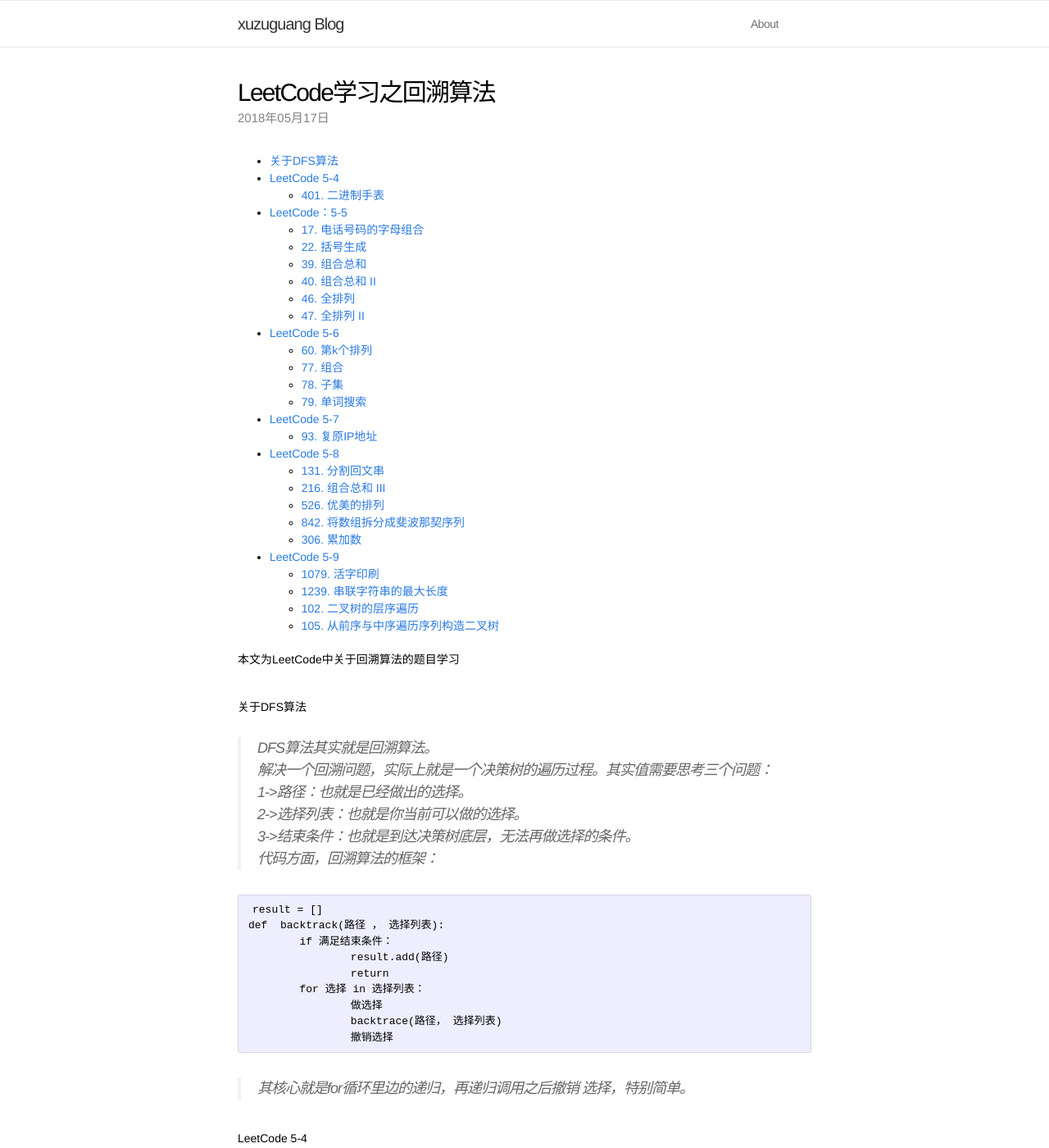
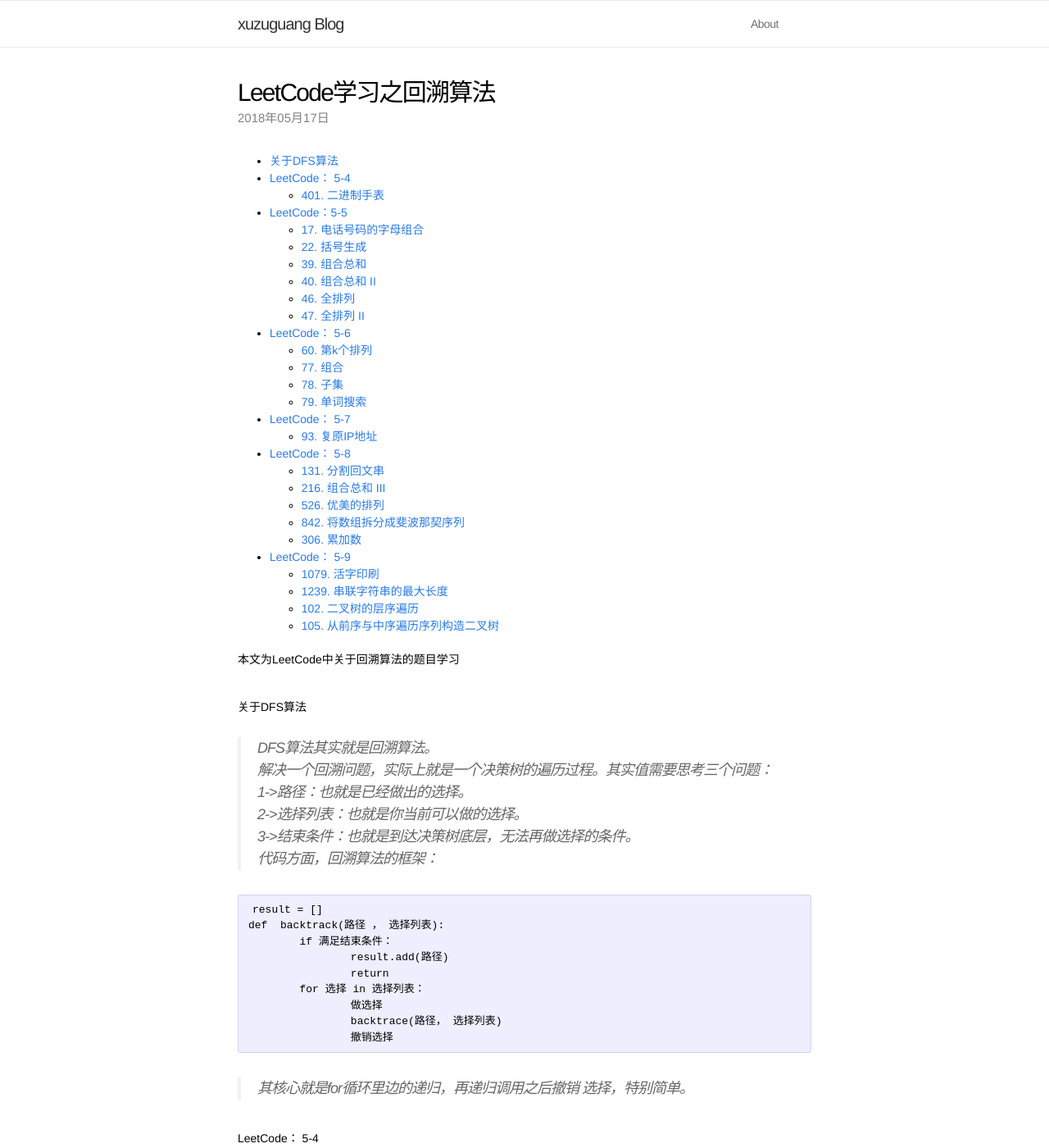
Before and after one commit to xuzuguang/xuzuguang.github.io, a Jekyll site: the page built from _posts/2018-5-17-LeetCode学习之回溯算法.md, in a window 1280 px wide and 1400 px high. Shown: the whole window at 82% size. Built offline with Jekyll 4.4.1, drawn with Linux system fonts in a browser that asks for light colours; Markdown is read by kramdown in place of the engine named in the settings; some of the changed text lies outside the part shown.

Commit message:
update
update

````diff
--- a/_posts/2018-5-17-LeetCode学习之回溯算法.md
+++ b/_posts/2018-5-17-LeetCode学习之回溯算法.md
@@ -42,7 +42,7 @@
 
 > 其核心就是for循环里边的递归，再递归调用之后撤销 选择，特别简单。
 
-# LeetCode 5-4
+# LeetCode： 5-4
 
 #### [401. 二进制手表](https://leetcode-cn.com/problems/binary-watch/)
 
@@ -50,7 +50,7 @@
 
 每个 LED 代表一个 0 或 1，最低位在右侧。
 
-![img](https://upload.wikimedia.org/wikipedia/commons/8/8b/Binary_clock_samui_moon.jpg)
+<img src="https://upload.wikimedia.org/wikipedia/commons/8/8b/Binary_clock_samui_moon.jpg" alt="img" style="zoom:50%;" />
 
 例如，上面的二进制手表读取 “3:25”。
 
@@ -466,7 +466,7 @@
 };
 ```
 
-# LeetCode 5-6
+# LeetCode： 5-6
 
 #### [60. 第k个排列](https://leetcode-cn.com/problems/permutation-sequence/)
 
@@ -650,8 +650,6 @@
 };
 ```
 
-####
-
 #### [79. 单词搜索](https://leetcode-cn.com/problems/word-search/)
 
 给定一个二维网格和一个单词，找出该单词是否存在于网格中。
@@ -777,7 +775,7 @@
 };
 ```
 
-# LeetCode 5-7
+# LeetCode： 5-7
 
 #### [93. 复原IP地址](https://leetcode-cn.com/problems/restore-ip-addresses/)
 
@@ -836,7 +834,7 @@
 };
 ```
 
-# LeetCode 5-8
+# LeetCode： 5-8
 
 #### [131. 分割回文串](https://leetcode-cn.com/problems/palindrome-partitioning/)
 
@@ -1136,7 +1134,7 @@
 }
 ```
 
-# LeetCode 5-9
+# LeetCode： 5-9
 
 #### [1079. 活字印刷](https://leetcode-cn.com/problems/letter-tile-possibilities/)
 
@@ -1193,7 +1191,9 @@
 }
 ```
 
- # LeetCode 5-11
+
+
+ # LeetCode： 5-11
 
 #### [1239. 串联字符串的最大长度](https://leetcode-cn.com/problems/maximum-length-of-a-concatenated-string-with-unique-characters/)
 
````
Also changed, not shown: _posts/2018-5-1-LeetCode学习之哈希表.md (+3 -3 lines).
